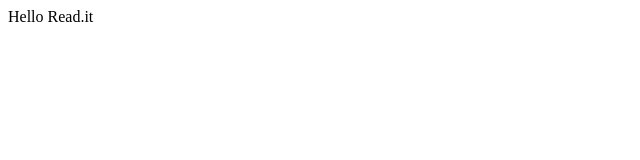
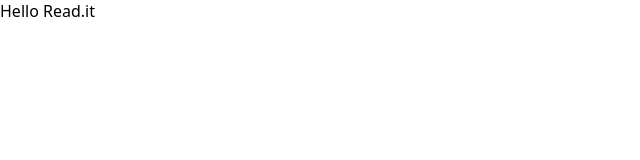
Before and after one commit to Wechoo/readit, a Next.js app: page / in a window 1280 px wide. Shown: the top 160 px of the page, without its empty margins (0-640 px from the left). Built offline with nearby package versions, Linux system fonts and the light colour scheme.

Commit message:
feat: global style added

```diff
--- a/src/pages/_app.tsx
+++ b/src/pages/_app.tsx
@@ -1,8 +1,15 @@
 import React from 'react'
 import { AppProps } from 'next/app'
 
+import GlobalStyle from '../styles/global'
+
 const MyApp: React.FC<AppProps> = ({ Component, pageProps }) => {
-  return <Component {...pageProps} />
+  return (
+    <>
+      <Component {...pageProps} />
+      <GlobalStyle />
+    </>
+  )
 }
 
 export default MyApp
--- /dev/null
+++ b/src/styles/global.ts
@@ -0,0 +1,17 @@
+import { createGlobalStyle } from 'styled-components'
+
+const GlobalStyle = createGlobalStyle`
+  * {
+    margin: 0;
+    padding: 0;
+    outline: 0;
+    box-sizing: border-box;
+  }
+  body {
+    font-family: system-ui;
+    background: #FFFFFF;
+    min-height: 100vh;
+  }
+`
+
+export default GlobalStyle
```
Also changed, not shown: 1 other file (tests, documents, lock files or other folders).
